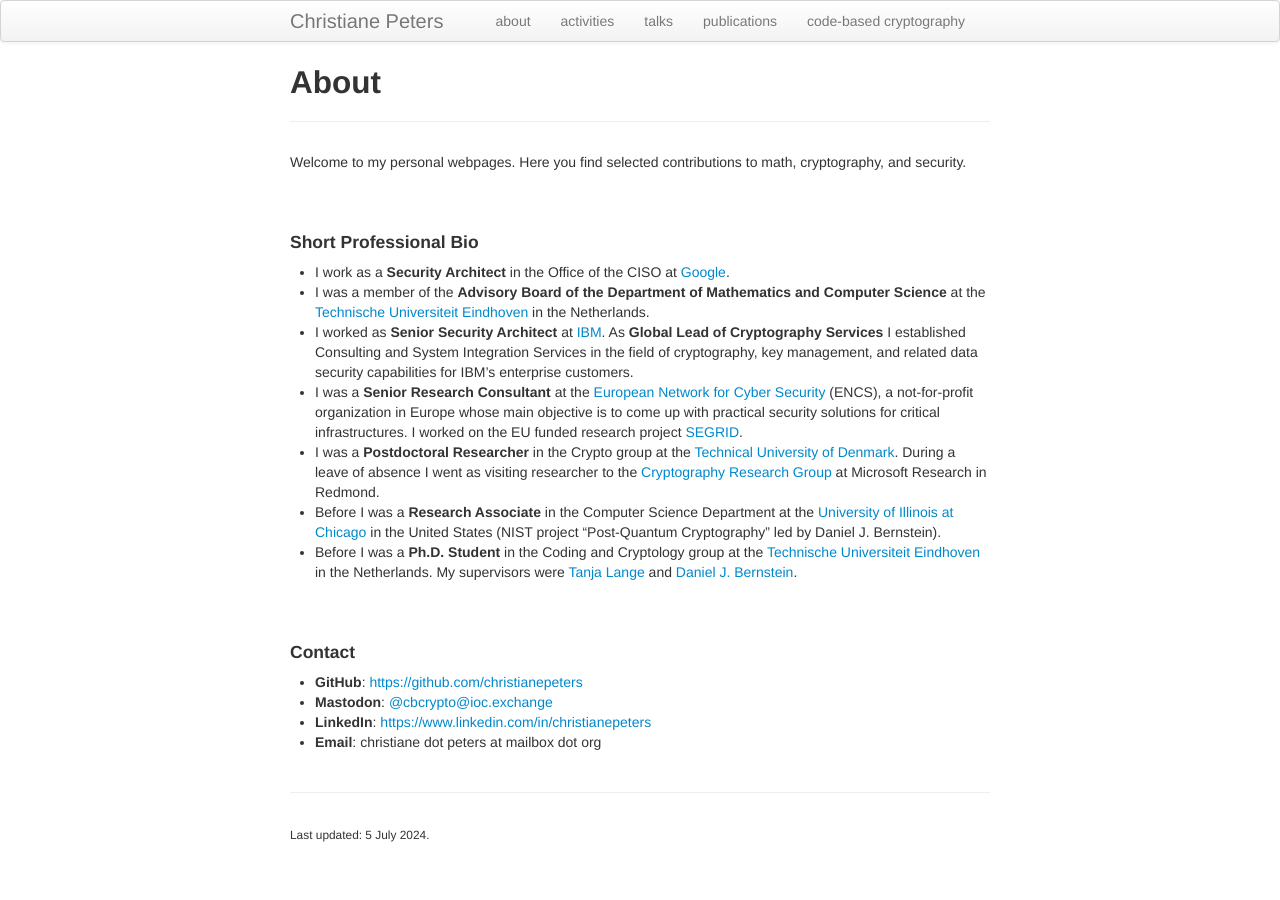
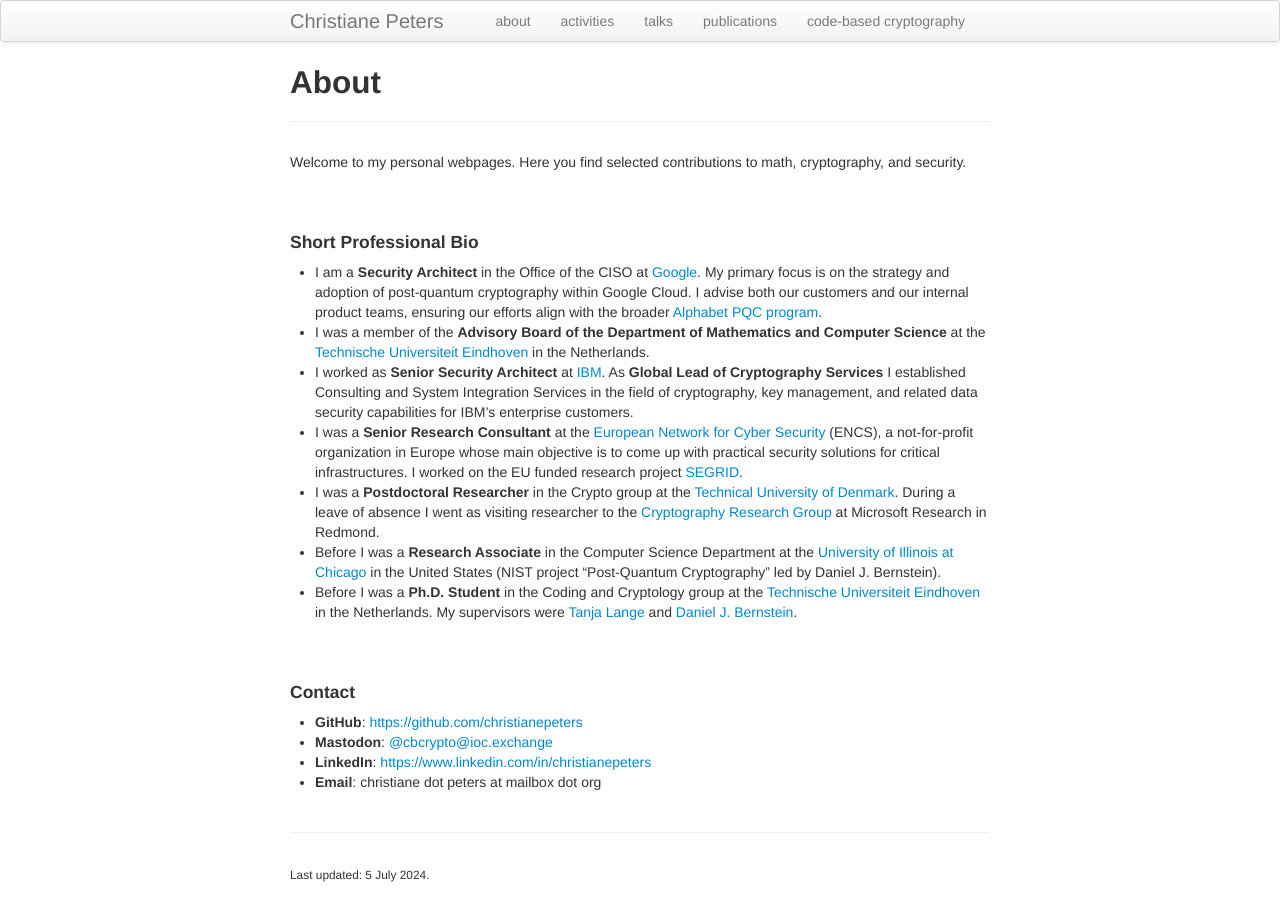
Before and after one commit to christianepeters/christianepeters.github.io, a Jekyll site: the page built from index.md, in a window 1280 px wide. Built offline with Jekyll 4.4.1, drawn with Linux system fonts in a browser that asks for light colours.

Commit message:
Add PQC program

```diff
--- a/index.md
+++ b/index.md
@@ -8,7 +8,7 @@ Welcome to my personal webpages. Here you find selected contributions to math, c
 <br/><br/>
 #### Short Professional Bio
 
-- I work as a **Security Architect** in the Office of the CISO at [Google](https://cloud.google.com/solutions/security/leaders/).
+- I am a **Security Architect** in the Office of the CISO at [Google](https://cloud.google.com/solutions/security/leaders/). My primary focus is on the strategy and adoption of post-quantum cryptography within Google Cloud. I advise both our customers and our internal product teams, ensuring our efforts align with the broader [Alphabet PQC program](https://cloud.google.com/security/resources/post-quantum-cryptography?e=48754805).
 - I was a member of the **Advisory Board of the Department of Mathematics and Computer Science** at the [Technische Universiteit Eindhoven](https://www.tue.nl/en/our-university/departments/mathematics-and-computer-science) in the Netherlands.
 - I worked as **Senior Security Architect** at [IBM](http://securityintelligence.com/). As **Global Lead of Cryptography Services** I established Consulting and System Integration Services in the field of cryptography, key management, and related data security capabilities for IBM's enterprise customers.
 - I was a **Senior Research Consultant** at the [European Network for Cyber Security](http://www.encs.eu) (ENCS), a not-for-profit organization in Europe whose main objective is to come up with practical security solutions for critical infrastructures. I worked on the EU funded research project [SEGRID](http://www.segrid.eu/).
```
